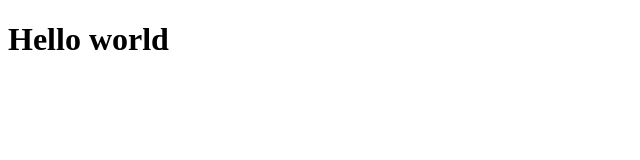
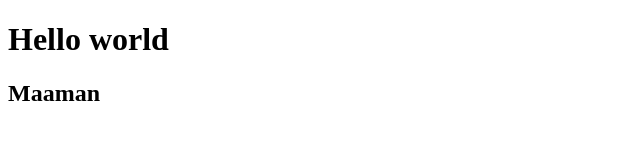
Before and after one commit to moustaphasere-boop/moustaphaSERE, a plain HTML site: page index.html in a window 1280 px wide. Shown: the whole page, without its empty margins (0-640 px from the left). Drawn offline with Linux system fonts and the light colour scheme.

Commit message:
Add subtitle 'Maaman' to index.html

```diff
--- a/index.html
+++ b/index.html
@@ -9,6 +9,7 @@
 
 <body>
     <h1>Hello world</h1>
+    <h2>Maaman</h2>
 
 </body>
 
```
